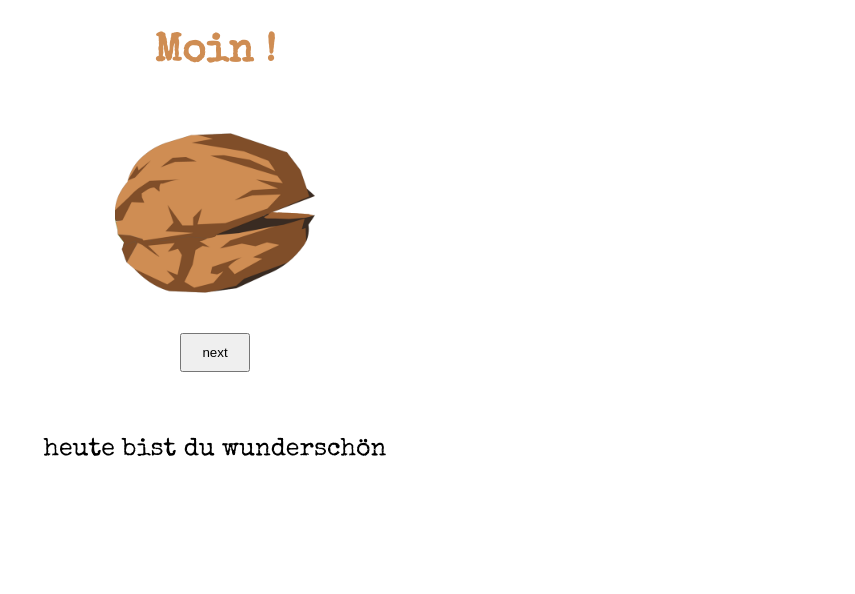
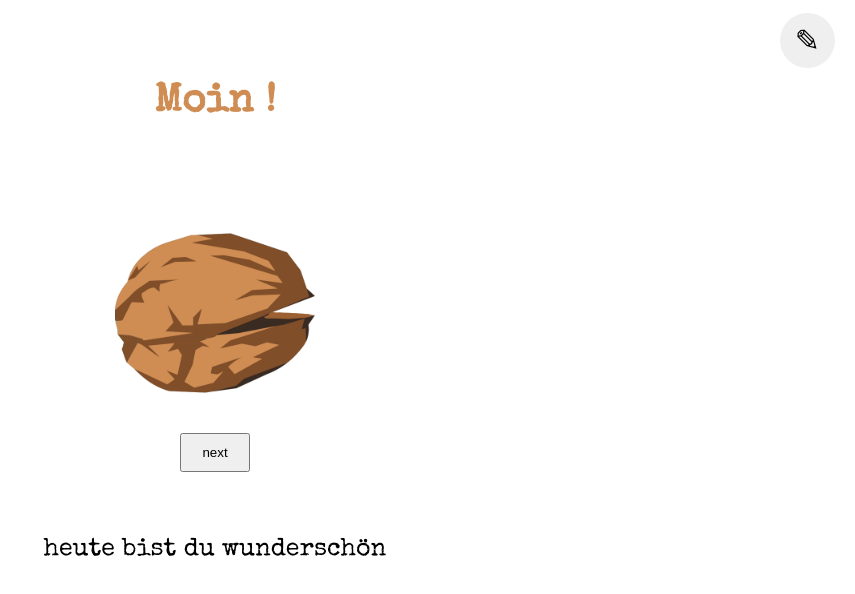
Before and after one commit to julialoeschel/lucky-nuts, a React (Create React App) app: page /quotes in a window 1280 px wide. Shown: the top 594 px of the page, without its empty margins (425-1280 px from the left). Built offline with nearby package versions, Linux system fonts and the light colour scheme.

Commit message:
implement navigation

```diff
--- /dev/null
+++ b/src/Components/RoundButton.js
@@ -0,0 +1,15 @@
+import styled from "styled-components";
+
+export default function RoundButton({ children, onClick }) {
+  return <Button onClick={onClick}>{children}</Button>;
+}
+
+const Button = styled.button`
+  border: none;
+  padding: 10px 15px;
+  border-radius: 50%;
+  font-size: 30px;
+  position: absolute;
+  right: 20px;
+  top: -20px;
+`;
--- a/src/pages/Login.js
+++ b/src/pages/Login.js
@@ -1,10 +1,20 @@
 import styled from "styled-components";
+import { useNavigate } from "react-router-dom";
 import Button from "../Components/Button";
+import RoundButton from "../Components/RoundButton";
 
 export default function Login() {
+  let navigate = useNavigate();
+
+  function handleBackClick(event) {
+    event.preventDefault();
+    navigate("/quotes");
+  }
+
   return (
     <>
       <Form>
+        <RoundButton onClick={handleBackClick}>✗</RoundButton>
         <h2>Login</h2>
         <label htmlFor="username">
           Username
--- a/src/pages/QuotesNut.js
+++ b/src/pages/QuotesNut.js
@@ -3,9 +3,12 @@ import { data } from "../data";
 import nut from "../nut.png";
 import Button from "../Components/Button";
 import styled from "styled-components";
+import { useNavigate } from "react-router-dom";
+import RoundButton from "../Components/RoundButton";
 
 export default function QuoteNut() {
   const [randomNumber, setRandomNumber] = useState(0);
+  let navigate = useNavigate();
 
   function handleClick() {
     const length = data.length;
@@ -13,11 +16,19 @@ export default function QuoteNut() {
     setRandomNumber(randomNumber);
   }
 
+  function handleEditClick(event) {
+    event.preventDefault();
+    navigate("/login");
+  }
+
   const userName = localStorage.getItem("userName");
 
   return (
     <>
-      <Heading>Moin {userName} !</Heading>
+      <Heading>
+        Moin {userName} !
+        <RoundButton onClick={handleEditClick}>&#9998;</RoundButton>
+      </Heading>
 
       <Container>
         <Img src={nut} alt="nut of wisdom" width={200} />
@@ -52,4 +63,6 @@ const Heading = styled.h2`
   color: #cf8d53;
   text-align: center;
   font-size: 40px;
+  position: relative;
+  padding: 50px 0;
 `;
```
